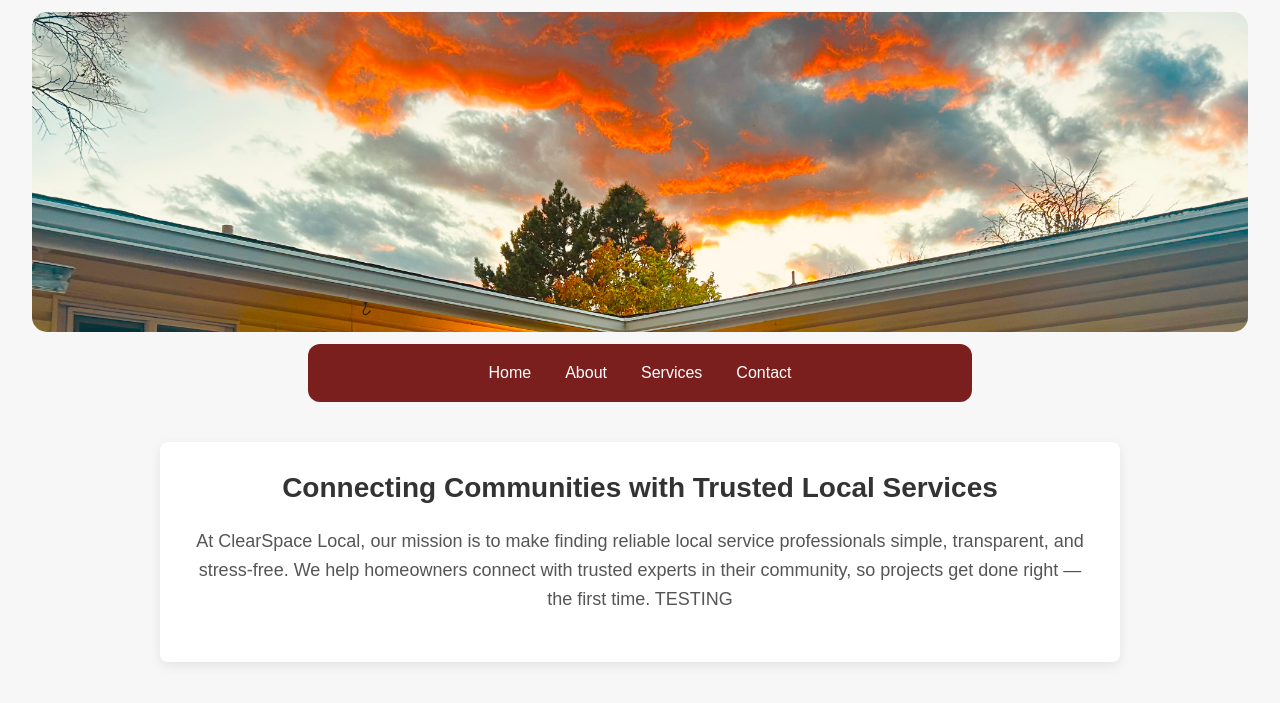
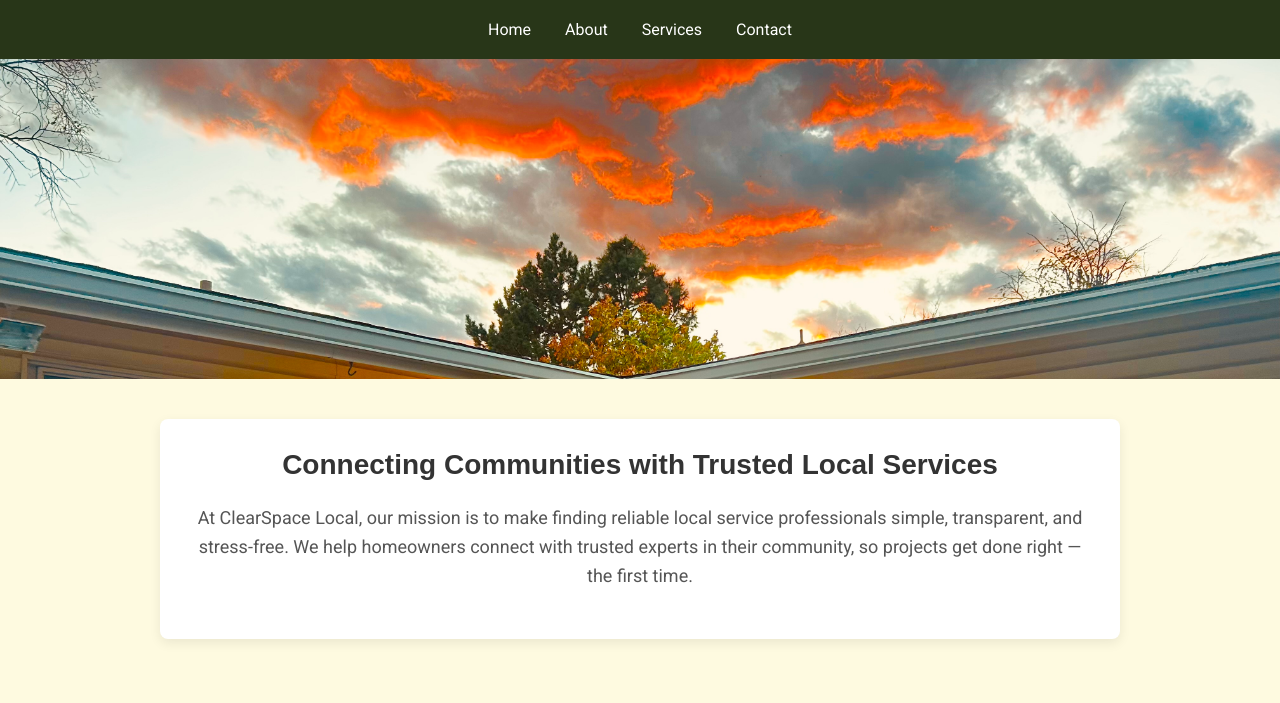
Before and after one commit to Justice-Sparks/ClearSpace-Local, a Django app: page / in a window 1280 px wide. Shown: the top 703 px of the page. Run offline with Django 5.2, Linux system fonts and the light colour scheme.

Commit message:
aesthetic changes

```diff
--- a/marketplace/static/css/main.css
+++ b/marketplace/static/css/main.css
@@ -1,9 +1,17 @@
  /* ========== GLOBAL STYLES ========== */
+ html, body {
+  margin: 0;
+  padding: 0;
+}
+
 body {
-  margin: 0;
-  font-family: Arial, Helvetica, sans-serif;
-  background-color: #f7f7f7;
+  font-family: 'Roboto', system-ui, sans-serif;
+  background-color: #fefae0;
   color: #333;
+}
+
+h1, h2, h3 {
+  font-family: 'Montserrat', sans-serif;
 }
 
 /* Content wrapper */
@@ -11,24 +19,26 @@ main {
   padding: 0 12px;
 }
 
-
 /*====================================================================*/
 /* ======================= NAVBAR (mobile-first) ==================== */
  .navbar{
   display: flex;
+  /* width: 50vw; */
   gap: 10px;
   justify-content: center;
   align-items: center;
-  flex-wrap: wrap;                 /* mobile friendly */
+  /* flex-wrap: wrap;      <--- mobile friendly */
   padding: 10px 12px;
-  background: #7b1e1e;
-  border-radius: 12px;
+  background: #283618;
+  /* border-radius: 12px; */
 
-   /* Size & position (MOBILE DEFAULT) */
-  width: calc(100% - 24px);   /* full-width with breathing room */
-  margin: 12px auto 0;        /* centers the navbar box */
+  /* Size & position (MOBILE DEFAULT) */
+  /* width: calc(100% - 24px);   full-width with breathing room */
+  /* margin: 12px auto 0;        centers the navbar box */
+  /* margin-bottom: 12px ; */
 }
 
+/* Links within each nav-item*/
 .nav-link{
   color: white;
   text-decoration: none;
@@ -89,9 +99,6 @@ main {
     display: block;
   }
 
-  .navbar {
-    width: 50vw;
-  }
 }
 
 
@@ -99,13 +106,13 @@ main {
 /*====================================================================*/
 /* =================== HERO SECTION (Mobile First) ================== */
 .hero {
-  width: 95vw;
+  width: 100vw;
   height: 15vh;
   background-size: cover;
   background-position: top 40%;
-  margin-top: 8px;
-  border-radius: 5px;
-  overflow: hidden;
+  /* margin-top: 8px; */
+  /* border-radius: 5px;
+  overflow: hidden; */
 }
 
 /* ========== Tablet & Desktop ========== */
@@ -113,8 +120,8 @@ main {
   .hero {
     height: 35vh;
     background-position: center 15%;
-    margin-top: 12px;
-    border-radius: 15px;
+    /* margin-top: 12px; */
+    /* border-radius: 15px; */
   }
 }
 
@@ -123,8 +130,8 @@ main {
   .hero {
     height: 40vh;
     /* max-width: 1200px; */
-    margin-left: auto;
-    margin-right: auto;
+    /* margin-left: auto;
+    margin-right: auto;  */
   }
 }
 
--- a/marketplace/templates/base.html
+++ b/marketplace/templates/base.html
@@ -8,14 +8,49 @@
   <meta name="viewport" content="width=device-width, initial-scale=1">
 
   <link rel="stylesheet" href="{% static 'css/main.css' %}">
+  <link rel="preconnect" href="https://fonts.googleapis.com">
+  <link rel="preconnect" href="https://fonts.gstatic.com" crossorigin>
+  <link href="https://fonts.googleapis.com/css2?family=Roboto:wght@400;500;700&display=swap" rel="stylesheet">
 
   {% block extra_head %}{% endblock %}
 </head>
 
 <body>
 
+  <nav class="navbar">
+
+    <a class="nav-link" href="/">Home</a>
+
+    <details class="nav-item">
+      <summary class="nav-link">About</summary>
+
+      <div class="dropdown">
+        <a href="/about/" class="dropdown-link">Our Mission</a>
+        <a href="/team/" class="dropdown-link">Team</a>
+
+      </div>
+    </details>
+
+    <details class="nav-item">
+      <summary class="nav-link">Services</summary>
+      <div class="dropdown">
+        <a href="/services/concrete/" class="dropdown-link">Concrete</a>
+        <a href="/services/landscaping/" class="dropdown-link">Landscaping</a>
+        <a href="/cleaning/" class="dropdown-link">Cleaning</a>
+      </div>
+    </details>
+
+    <a class="nav-link" href="/contact/">Contact</a>
+  </nav>
+
+  <div class="hero"></div>
+
+
+  <!-------------------------------------------------------------------------------->
+  <!-------------------------------------------------------------------------------->
   <main>
-    {% block content %}{% endblock %}
+    {% block content %}
+    {% endblock %}
   </main>
 
 </body>
--- a/marketplace/templates/homepage.html
+++ b/marketplace/templates/homepage.html
@@ -12,46 +12,15 @@
 {% block title %}ClearSpace Local{% endblock %}
 
 {% block content %}
-  <div class="hero"></div>
-
-  <!-- <nav class="navbar">
-  <a href="#">Home</a>
-  <a href="#">Services</a>
-  <a href="#">About</a>
-  <a href="#">Contact</a>
-  <a href="#">Servicers Portal</a>
-  </nav> -->
-
-  <nav class="navbar">
-  <a class="nav-link" href="/">Home</a>
-
-  <details class="nav-item">
-    <summary class="nav-link">About</summary>
-    <div class="dropdown">
-      <a href="/about/" class="dropdown-link">Our Mission</a>
-      <a href="/team/" class="dropdown-link">Team</a>
-    </div>
-  </details>
-
-  <details class="nav-item">
-    <summary class="nav-link">Services</summary>
-    <div class="dropdown">
-      <a href="/services/concrete/" class="dropdown-link">Concrete</a>
-      <a href="/services/landscaping/" class="dropdown-link">Landscaping</a>
-      <a href="/services/plumbing/" class="dropdown-link">Plumbing</a>
-    </div>
-  </details>
-
-  <a class="nav-link" href="/contact/">Contact</a>
-</nav>
-
+<!-------------------------------------------------------------------->
+<!-------------------------------------------------------------------->
   <section class="mission-container">
     <h2>Connecting Communities with Trusted Local Services</h2>
     <p>
       At ClearSpace Local, our mission is to make finding reliable local
       service professionals simple, transparent, and stress-free.
       We help homeowners connect with trusted experts in their community,
-      so projects get done right — the first time. TESTING
+      so projects get done right — the first time.
     </p>
   </section>
 {% endblock %}
--- a/marketplace/urls.py
+++ b/marketplace/urls.py
@@ -1,6 +1,8 @@
 from django.urls import path
 from .views import homepage
+from .views import cleaning
 
 urlpatterns = [
     path("", homepage, name = "homepage"),
+    path("cleaning/", cleaning, name = "cleaning"  )
 ]
--- a/marketplace/views.py
+++ b/marketplace/views.py
@@ -11,3 +11,8 @@ def homepage(request):
     }
 
     return render(request, "homepage.html", context)
+
+
+def cleaning(request):
+
+    return render(request, "residentialcleaning.html")
```
Also changed, not shown: other parts of marketplace/static/css/main.css (+57 -2 lines), marketplace/templates/residentialcleaning.html (+15 -0 lines).
